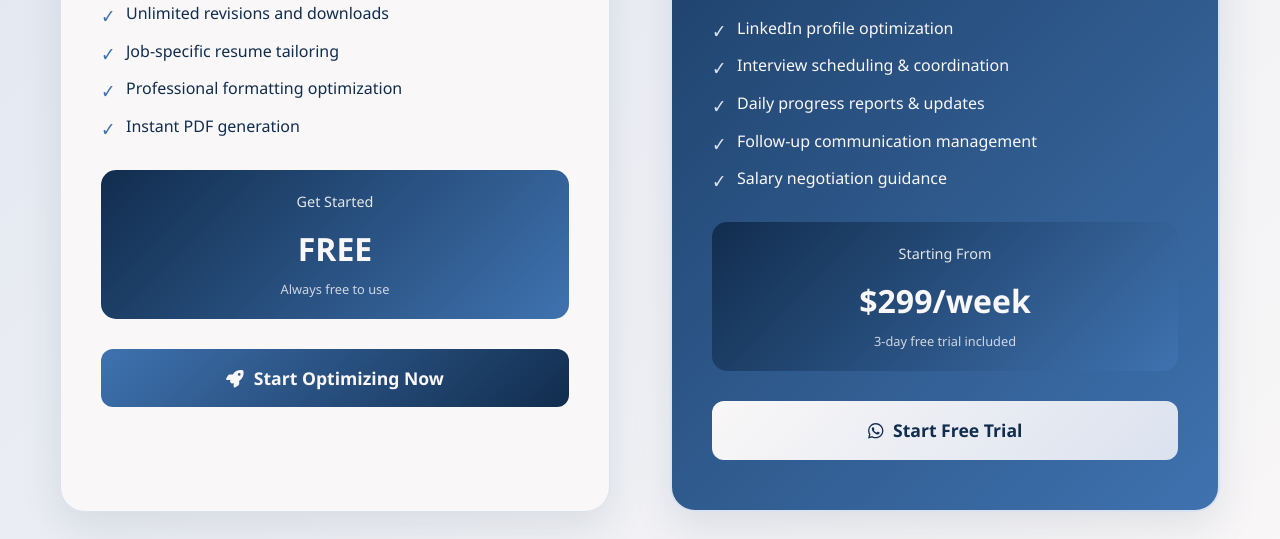
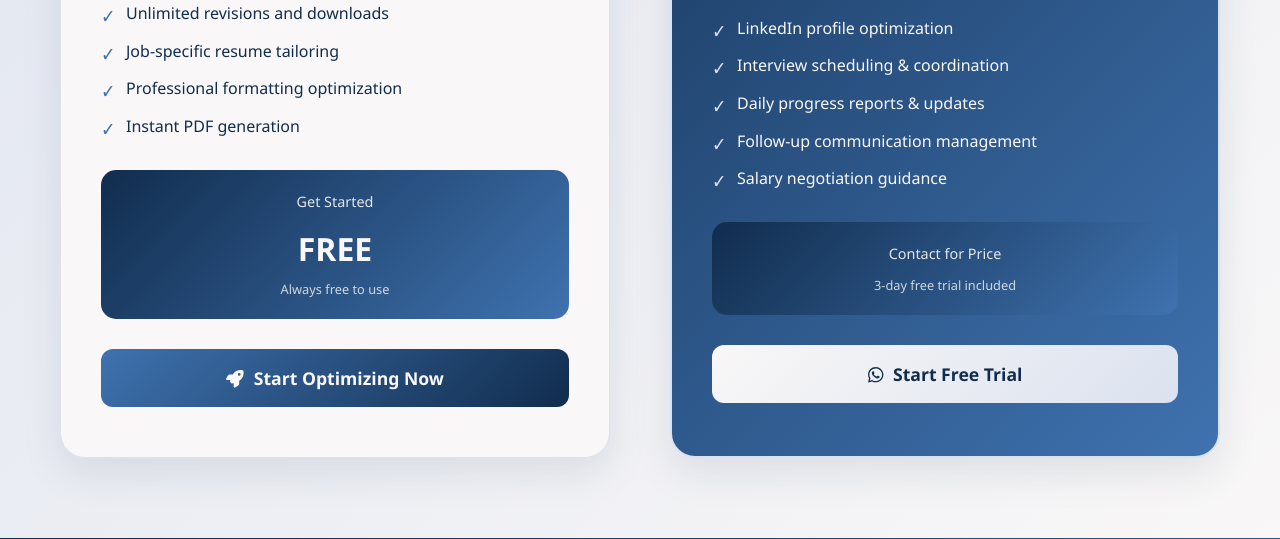
Before and after one commit to Syed-qn/ats-resume-app, a Django app: page /our-services/ in a window 1280 px wide. Shown: the part 1354-1893 px from the top of the page. Run offline with Django 5.2, Linux system fonts and the light colour scheme.

Commit message:
All tasks, download resolve-1

```diff
--- a/requirements.txt
+++ b/requirements.txt
@@ -54,4 +54,7 @@ beautifulsoup4
 django-countries>=7.5.1
 django-phonenumber-field>=7.1.0
 phonenumbers>=8.13.0
-pydyf==0.8.0
+# requirements.txt  (excerpt)
+weasyprint>=62.0      # needs pydyf>=0.10, tinycss2>=1.3
+pydyf>=0.10.0
+tinycss2>=1.3.0
--- a/resume/templates/our_services.html
+++ b/resume/templates/our_services.html
@@ -656,8 +656,7 @@
           </ul>
 
           <div class="service-pricing">
-            <div class="pricing-label">Starting From</div>
-            <div class="pricing-value">$299/week</div>
+            <div class="pricing-label">Contact for Price</div>
             <div class="pricing-note">3-day free trial included</div>
           </div>
 
```
